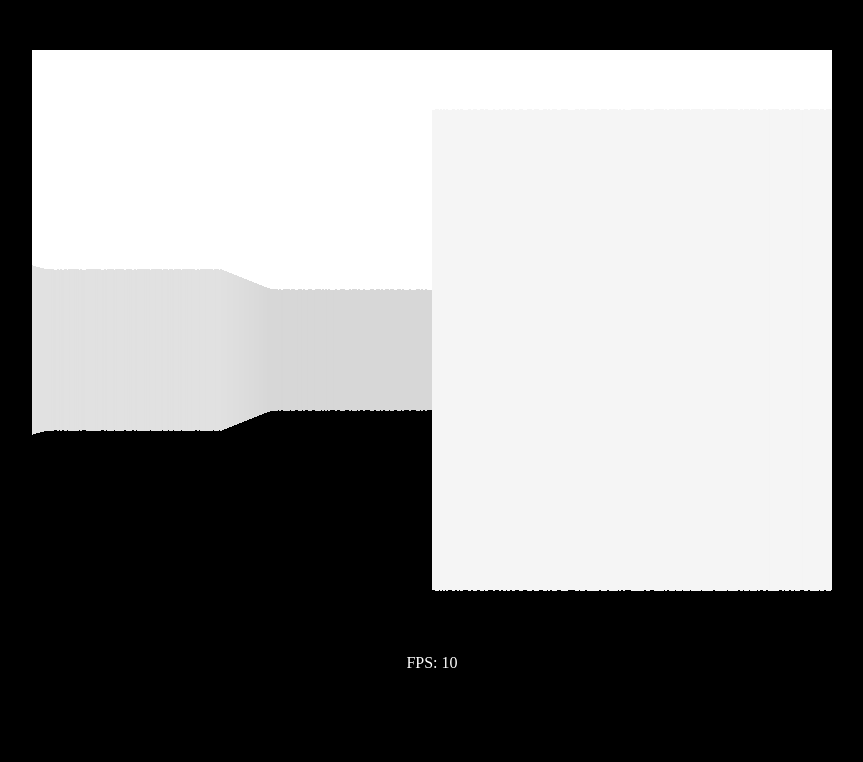
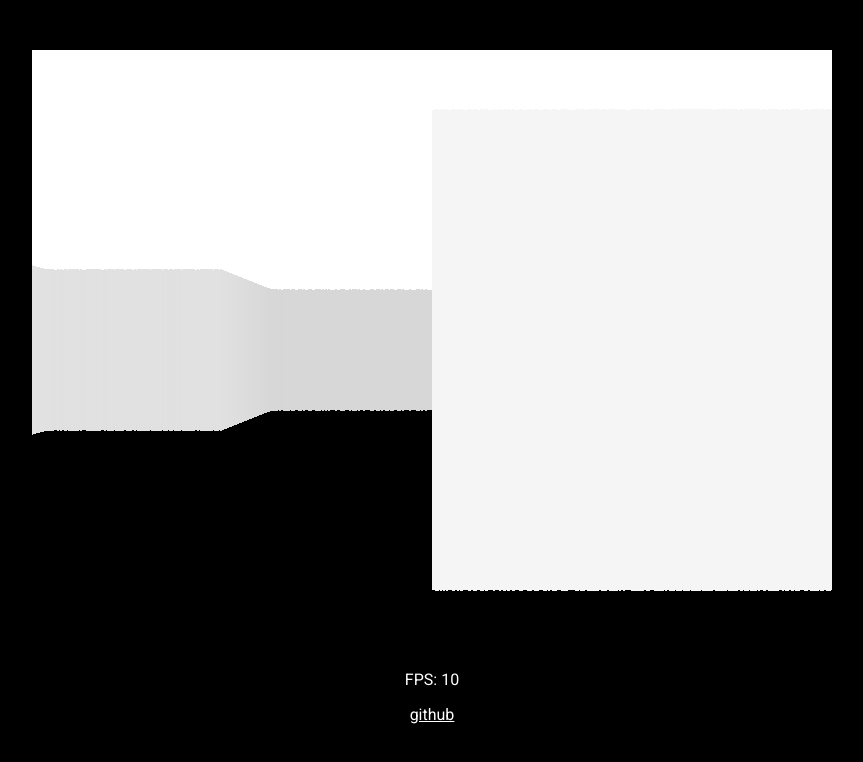
Before and after one commit to 7affer/raycast, a website built with webpack: page docs/index.html in a window 1280 px wide. Shown: the whole page, without its empty margins (208-1071 px from the left). Built offline with nearby package versions, Linux system fonts and the light colour scheme; animation ran at ten frames a second.

Commit message:
Link and font added

```diff
--- a/docs/index.html
+++ b/docs/index.html
@@ -6,9 +6,10 @@
     <head>
         <meta charset="utf-8">
         <meta http-equiv="X-UA-Compatible" content="IE=edge">
-        <title></title>
+        <title>Raycast</title>
         <meta name="description" content="">
         <meta name="viewport" content="width=device-width, initial-scale=1">
+        <link href="https://fonts.googleapis.com/css?family=Roboto&amp;subset=latin-ext" rel="stylesheet">
         <link href="styles.css" rel="stylesheet">
     </head>
     <body>
@@ -16,7 +17,8 @@
             <p class="browsehappy">You are using an <strong>outdated</strong> browser. Please <a href="#">upgrade your browser</a> to improve your experience.</p>
         <![endif]-->
         <canvas id="gamecanvas"></canvas>
-        <br />FPS: <span id="fps"></span>
+        <p>FPS: <span id="fps"></span></p>
+        <p><a href="https://github.com/7affer/raycast">github</a></p>
         <script type="text/javascript" src="app.bundle.js"></script>
     </body>
 </html>
--- a/src/styles.scss
+++ b/src/styles.scss
@@ -3,6 +3,11 @@ body {
     margin: 50px auto 0;
     background: #000;
     color: #fff;
+    font-family: Roboto;
+
+    a {
+        color: #fff;
+    }
 
     #gamecanvas {
         display: inline-block;
```
Also changed, not shown: src/index.html (+4 -2 lines), docs/styles.css, 1 other file.
